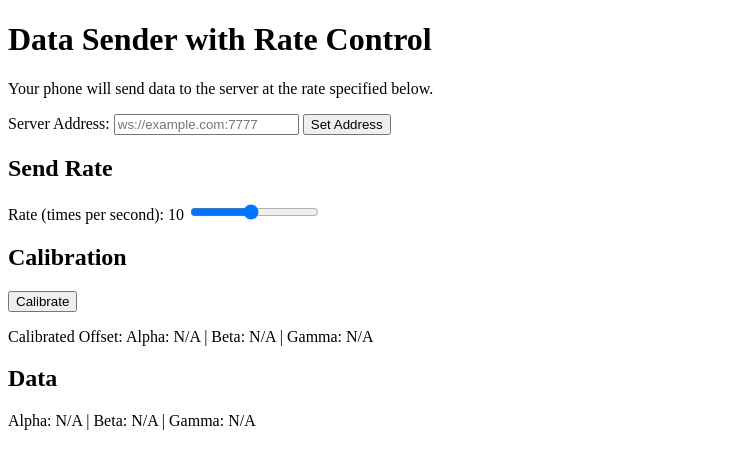
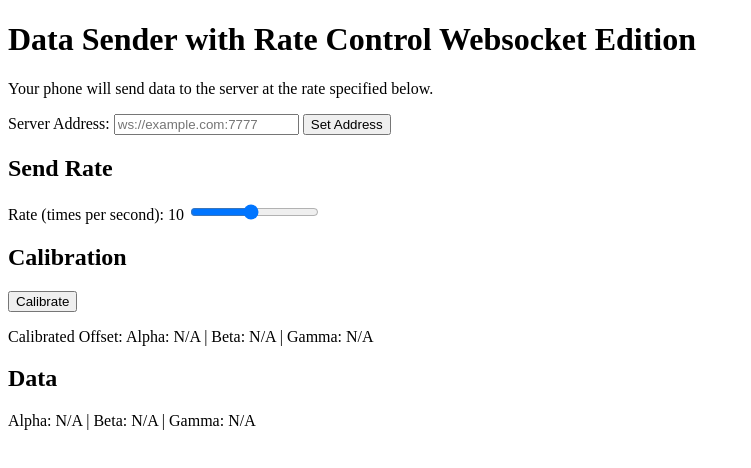
Before and after one commit to FWang1221/ShittyPhonetrollerPrototype, a plain HTML site: page index.html in a window 1280 px wide. Shown: the whole page, without its empty margins (0-751 px from the left). Drawn offline with Linux system fonts and the light colour scheme.

Commit message:
Update index.html

```diff
--- a/index.html
+++ b/index.html
@@ -6,7 +6,7 @@
     <title>Data Sender with Rate Control</title>
 </head>
 <body>
-    <h1>Data Sender with Rate Control</h1>
+    <h1>Data Sender with Rate Control Websocket Edition</h1>
     <p>Your phone will send data to the server at the rate specified below.</p>
     <p id="error" style="color: red;"></p>
 
```
